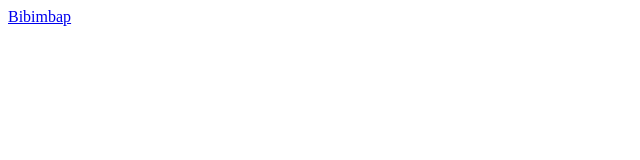
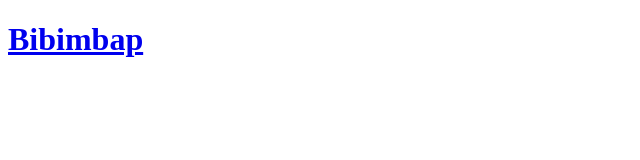
Before and after one commit to SmackDH/odin-recipes, a plain HTML site: page index.html in a window 1280 px wide. Shown: the whole page, without its empty margins (0-640 px from the left). Drawn offline with Linux system fonts and the light colour scheme.

Commit message:
index styling

```diff
--- a/index.html
+++ b/index.html
@@ -9,7 +9,7 @@
 </head>
 
 <body>
-    <a href="recipes/bibimbap.html">Bibimbap</a>
+    <h1><a href="recipes/bibimbap.html">Bibimbap</a></h1>
 </body>
 
 </html>
```
